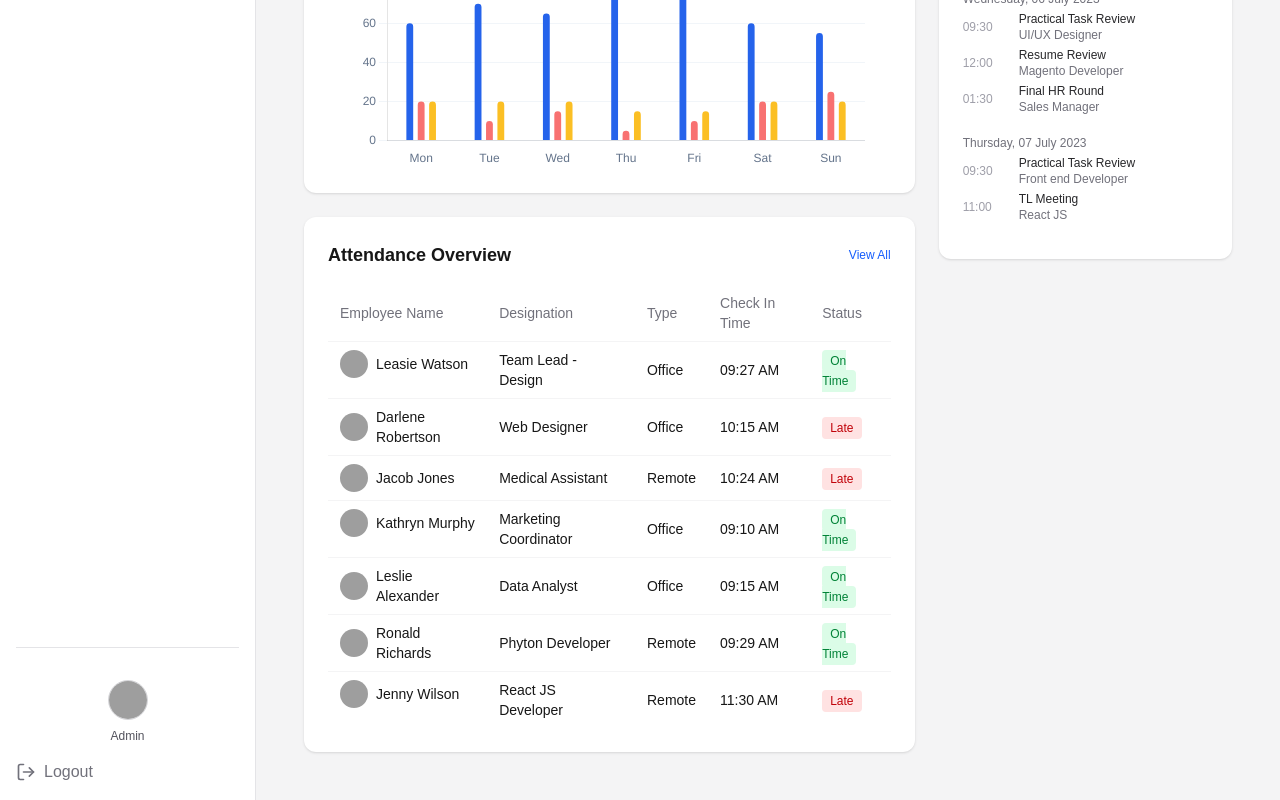
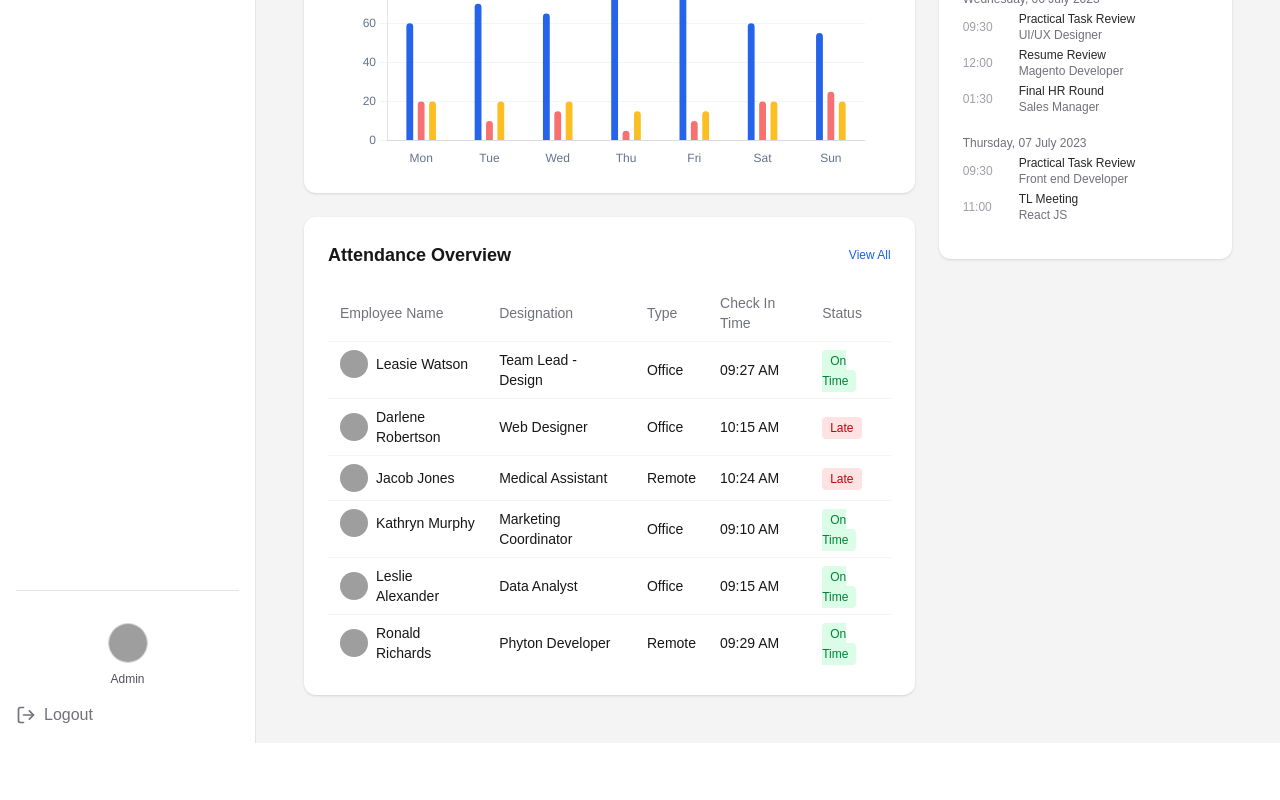
Before and after one commit to SheaikhNazib/Human-Resource-Management-System, a Next.js app in the folder web/hr-admin/: page / in a window 1280 px wide. Shown: the part 435-1235 px from the top of the page. After the commit the page ends 1178 px from the top, so only its background shows below. Built offline with nearby package versions, Linux system fonts and the light colour scheme; grey boxes are pictures that could not be loaded.

Commit message:
Add: remove an employee

```diff
--- a/web/hr-admin/src/components/Dashboard.js
+++ b/web/hr-admin/src/components/Dashboard.js
@@ -95,15 +95,7 @@ const attendanceRows = [
     time: "09:29 AM",
     status: "On Time",
     avatar: "/avatar6.png",
-  },
-  {
-    name: "Jenny Wilson",
-    role: "React JS Developer",
-    type: "Remote",
-    time: "11:30 AM",
-    status: "Late",
-    avatar: "/avatar7.png",
-  },
+  }
 ];
 
 export default function DashboardPage() {
```
